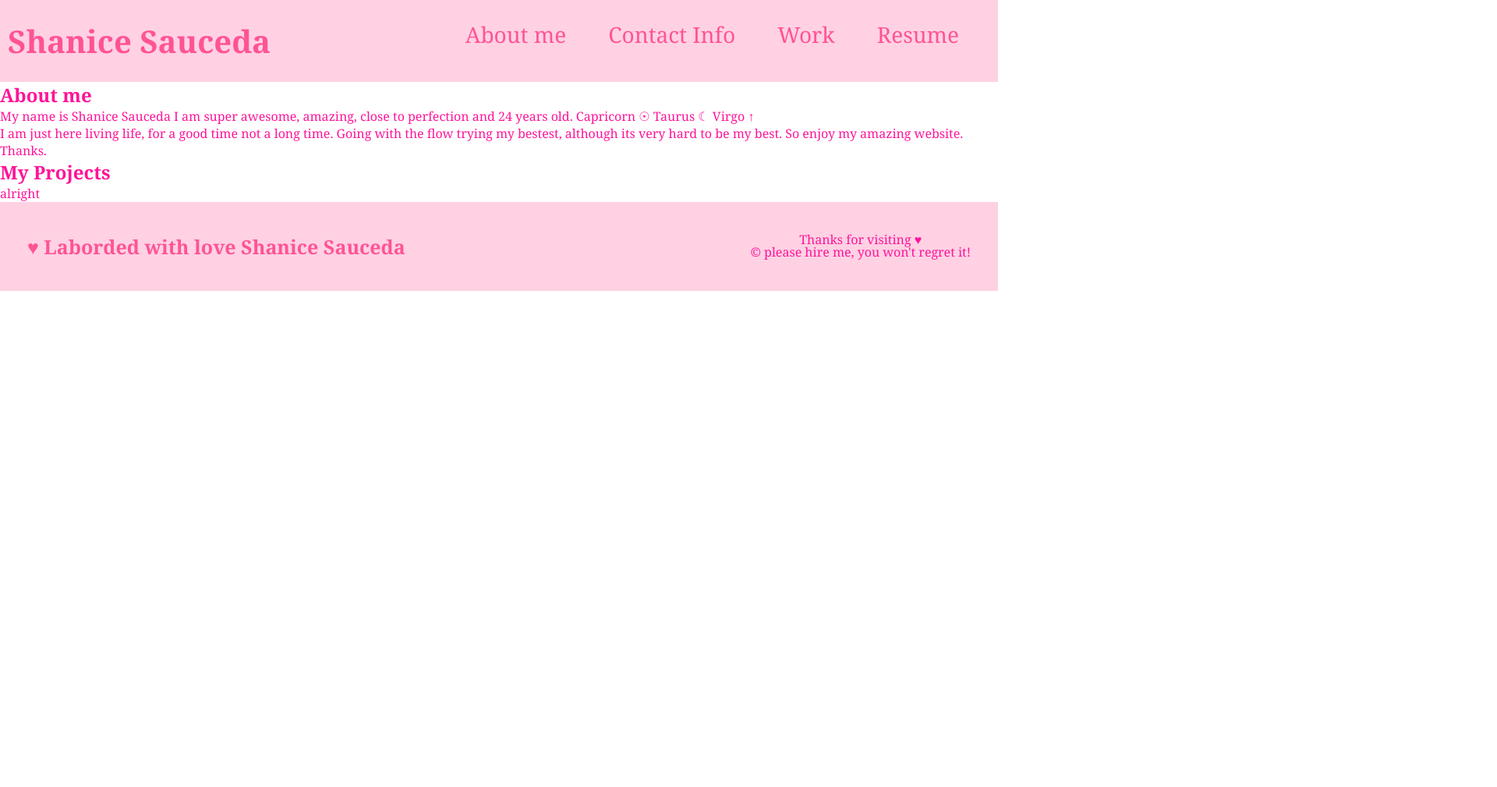
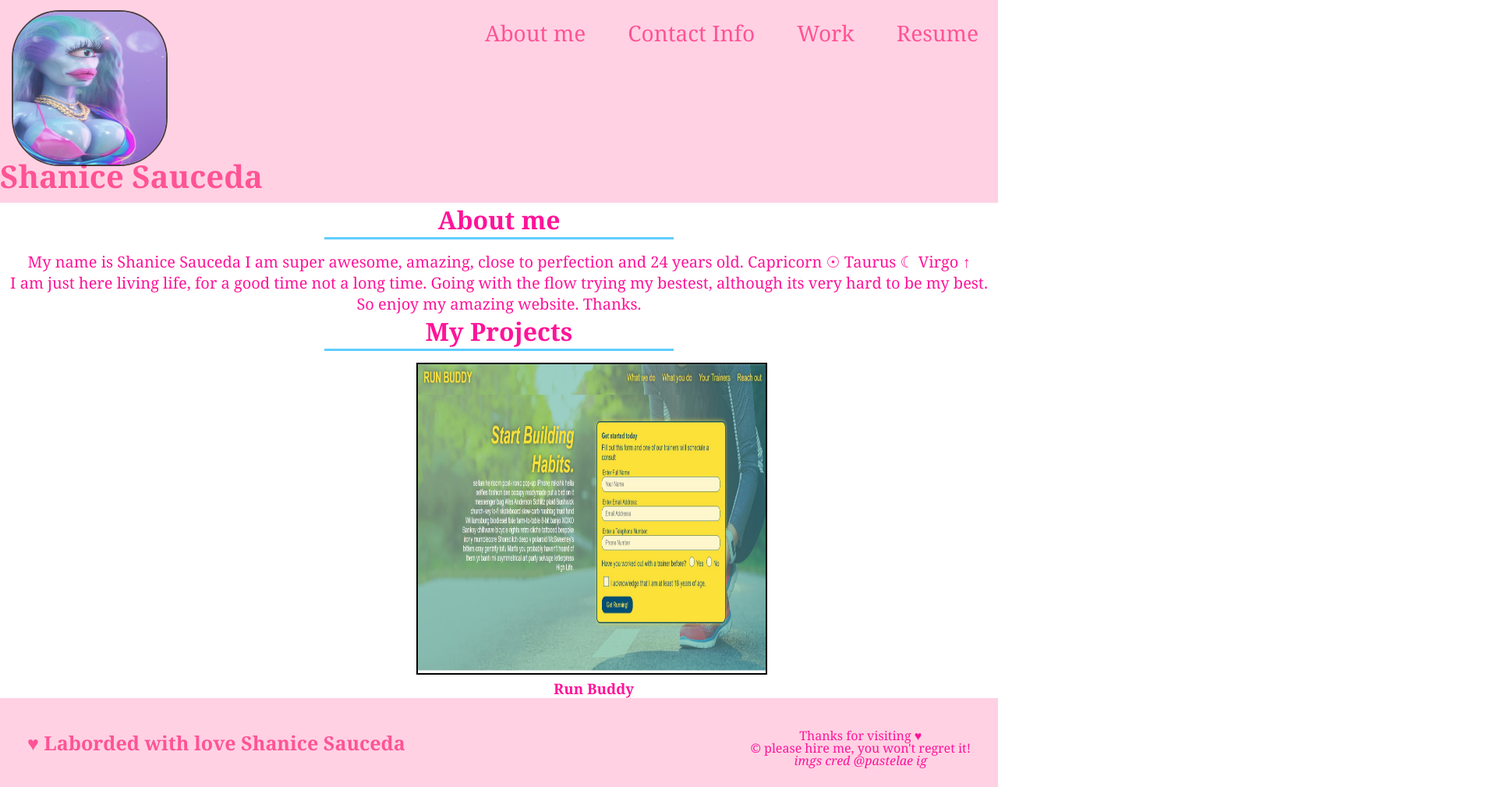
Before and after one commit to shanicesauce/Shanice, a plain HTML site: page index.html in a window 1280 px wide. Shown: the top 1009 px of the page at 78% size, 1920 px wide, since content can reach past the window. Before the commit the page ends 800 px from the top, so only its background shows below. Drawn offline with Linux system fonts and the light colour scheme.

Commit message:
added css and began working on projects. gathered images for placeholders

```diff
--- a/index.html
+++ b/index.html
@@ -37,19 +37,32 @@
 
     </ul>
     </nav>
+    <section class="avatar">
+      <img src="avatar.jpeg" alt=""
+      height="200"
+      width="200">
+    </section>
     </header>
     <section id="me" class="intro">
-      <h2> About me
-       </h2>
-      <p> My name is Shanice Sauceda I am super awesome, amazing, close to perfection and 24 years old. Capricorn ☉ Taurus ☾ Virgo ↑<br>
-        I am just here living life, for a good time not a long time. Going with the flow trying my bestest, although its very hard to be my best. So enjoy my amazing website. Thanks.</p>
+      <div>
+          <h2 class="title"> About me
+        </h2>
+          <p> My name is Shanice Sauceda I am super awesome, amazing, close to perfection and 24 years old. Capricorn ☉ Taurus ☾ Virgo ↑<br>
+            I am just here living life, for a good time not a long time. Going with the flow trying my bestest, although its very hard to be my best. So enjoy my amazing website. Thanks.
+          </p>
+      </div>
     </section>
 
-    <section id="work">
-      <h2 class="work"> My Projects
-      </h2>
+    <section id="work" class="projects">
       <div>
-        alright
+      <h2 class="title"> My Projects
+       </h2>
+        <article class="project">
+          <a href="https://shanicesauce.github.io/Run-Buddy/"> <img src="./run.jpeg" alt="run buddy site screenshot"
+            height="400px"
+            width="450px"></a>
+          <h3>Run Buddy</h3>
+        </article>
       </div>
     </section>
 
@@ -59,7 +72,8 @@
   <footer>
       <h2> ♥ Laborded with love Shanice Sauceda</h2>
       <div> Thanks for visiting ♥ <br>
-         &copy; please hire me, you won't regret it!
+         &copy; please hire me, you won't regret it! <br>
+          <em> imgs cred @pastelae ig </em>
         </div>
   </footer>
   </body>
--- a/style.css
+++ b/style.css
@@ -1,29 +1,36 @@
+:root {
+    --maintxt: #ff1399;
+    --first-background: #ffd1e3;
+    --secondtxt: #ff5395;
+}
 * {
     margin: 0;
     padding: 0;
     box-sizing: border-box;
 }
 body {
-    color: #ff1399;
+    color: var(--maintxt);
     font-family:Georgia, 'Times New Roman', Times, serif
 }
 
 header {
-    background-color: #ffd1e3;
-    padding: 25px;
+    background-color: var(--first-background);
 }
 
 header h1 {
     font-size: 40px;
     font-weight: bold;
-    color: #ff5395;
-    margin: 0 -15px;
-    display:inline-block;
+    color: var(--maintxt);
+    margin: 0 -59px;
+    display:block;
+    position:relative;
+    top: 198px;
+    left: 59px;
 
 }
 header a {
     text-decoration: none;
-    color: #ff5395;
+    color: var(--secondtxt);
 }
 header nav {
 float: right;
@@ -36,14 +43,16 @@ header nav ul li a {
     margin: 0 25px;
     font-weight: lighter;
     font-size: 28px;
+    position: relative;
+    top: -32px;
 }
 footer {
-    background: #ffd1e3;
+    background: var(--first-background);
     width: 100%;
     padding: 40px 35px;
 }
 footer h2 {
-    color: #ff5395;
+    color: var(--secondtxt);
     display: inline;
     font-size: 25px;
     margin: 0;
@@ -53,3 +62,31 @@ footer div {
     line-height: 1 ;
     text-align: center;
 }
+.avatar img {
+    border-radius: 31%;
+    border: solid 2px rgba(0, 0, 0, .7);
+    position: relative;
+    top: -42px;
+    left: 15px;
+}
+.title {
+    font-size: 32px;
+    border-bottom: #60cdff 3px solid;
+    padding-bottom: 1px;
+    text-align: center;
+    margin:  0 auto 15px auto;
+    width: 35%;
+}
+.intro div p {
+    font-size: 20px;
+    text-align: center;
+}
+.project img {
+    border: 2px solid black;
+    position: relative;
+    left: 534px;
+}
+.project h3 {
+    position:relative;
+    left: 710px;
+}
```
Also changed, not shown: avatar.jpeg (added), header maybe.jpeg (added), image0.jpeg (added), image1.jpeg (added), image2.jpeg (added), image4.jpeg (added), image5.jpeg (added), image6.jpeg (added), maybe header.jpeg (added), new avatar.jpeg (added), run.jpeg (added).
